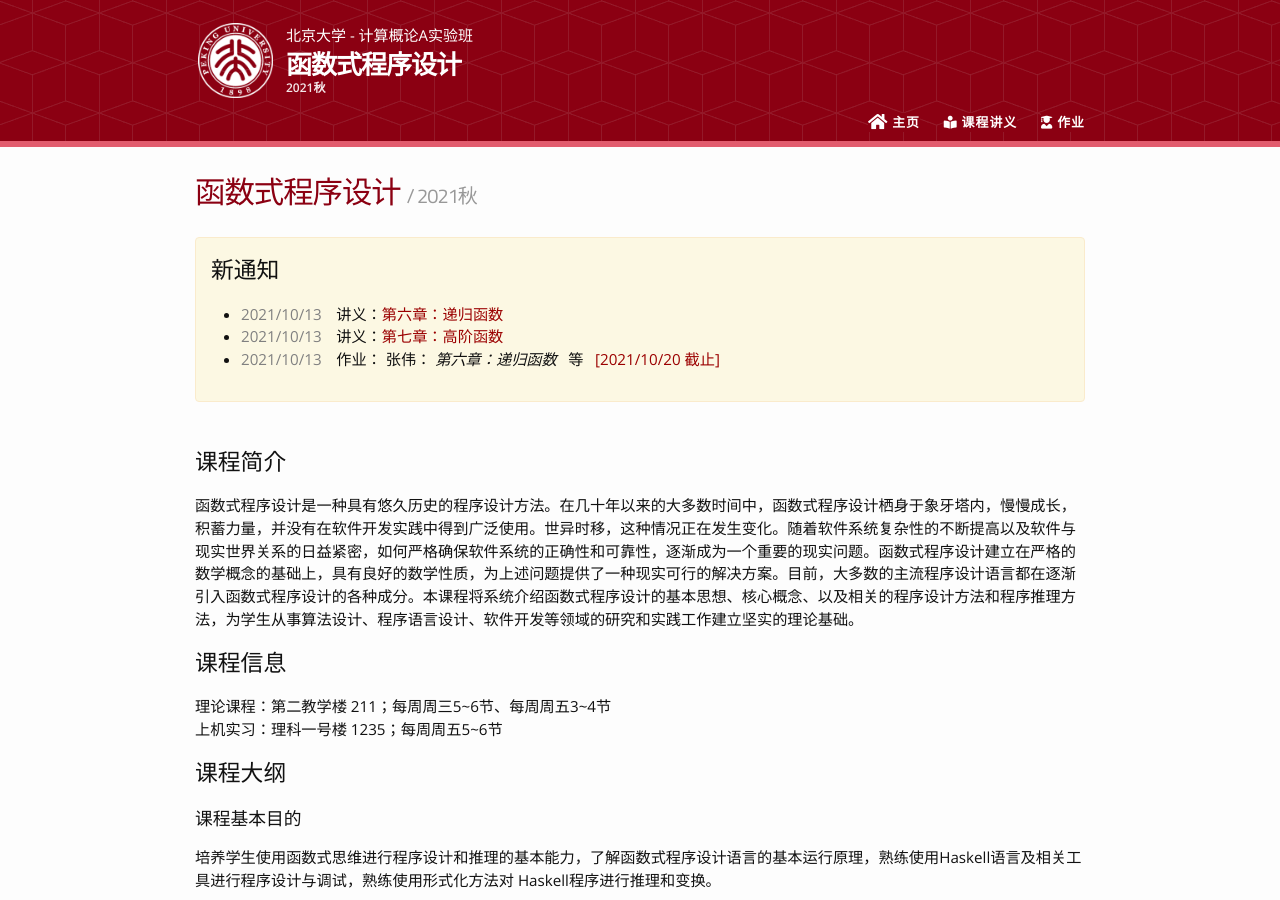
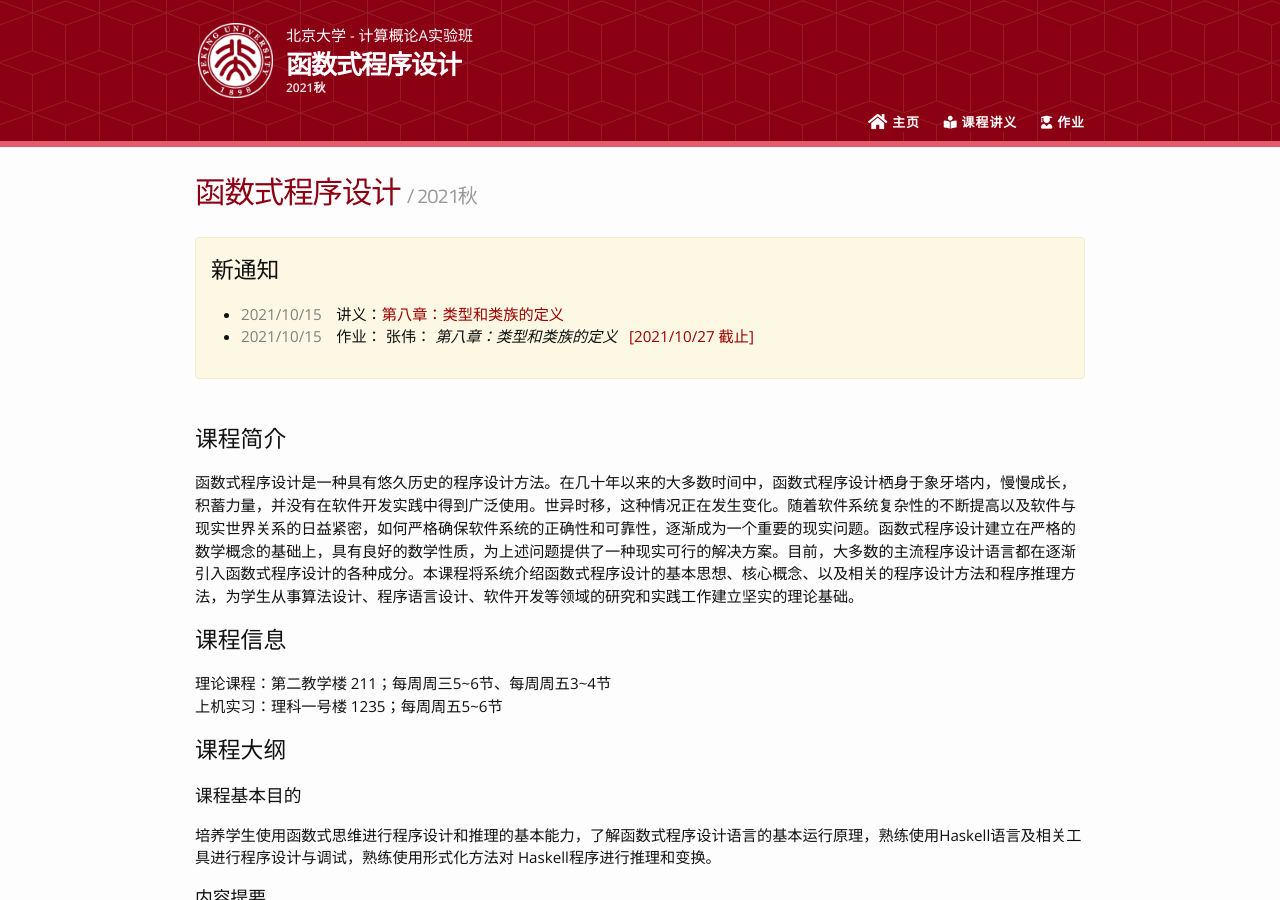
Before and after one commit to zhenjiang888/FP, a Jekyll site: the page built from 2021/index.md, in a window 1280 px wide and 900 px high. Built offline with Jekyll 4.4.1, drawn with Linux system fonts in a browser that asks for light colours; nearby versions of some CDN libraries; our own code applies the rules of GitHub Pages for plain Markdown files.

Commit message:
upload ch8

```diff
--- a/_data/_2021.yaml
+++ b/_data/_2021.yaml
@@ -72,4 +72,14 @@
     - text: 完成讲义上的习题
       link: homeworks/HW6.hs
     due: 2021/10/20
+- teacher: 张伟
+  date: 2021/10/15
+  slides:
+  - title: "第八章：类型和类族的定义"
+    link: ch8.pdf
+  assignment:
+    descriptions:
+    - text: 完成讲义上的习题
+      link: homeworks/HW8.hs
+    due: 2021/10/27
 updates: []
```
Also changed, not shown: 2 other files.
